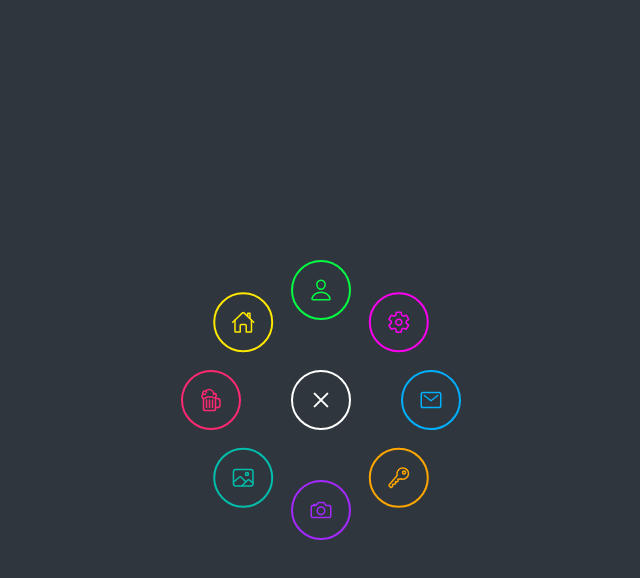
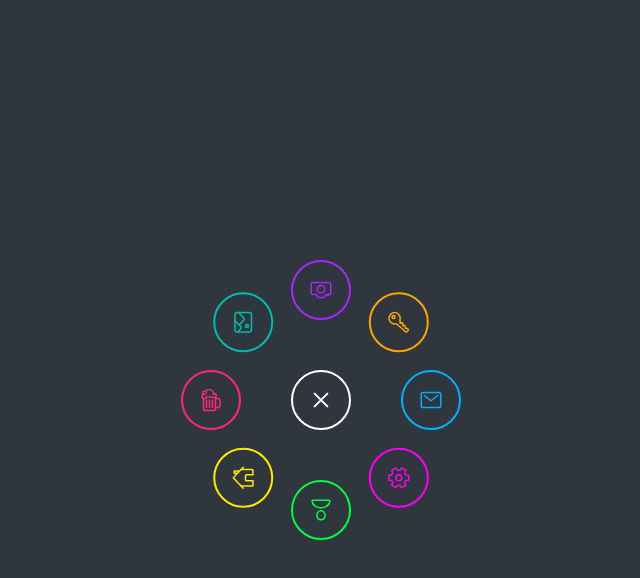
Before and after one commit to dish9/Animated-Radial-menu, a plain HTML site: page index.html in a window 1280 px wide. Both pictures are taken after a click on the element 640 px from the left and 400 px from the top of the page. Shown: the whole page, without its empty margins (319-959 px from the left). Drawn offline with nearby package versions, Linux system fonts and the light colour scheme.

Commit message:
Update style.css

```diff
--- a/style.css
+++ b/style.css
@@ -76,7 +76,7 @@
 }
 
 .Animated-Radial-Menu .menu.active li {
-    transform: rotate(calc(45deg * var(--i))) translateX(0px);
+    transform: rotate(calc(-45deg * var(--i))) translateX(0px);
 }
 
 /*# sourceMappingURL=Animated-Radial-Menu.css.map */
```
